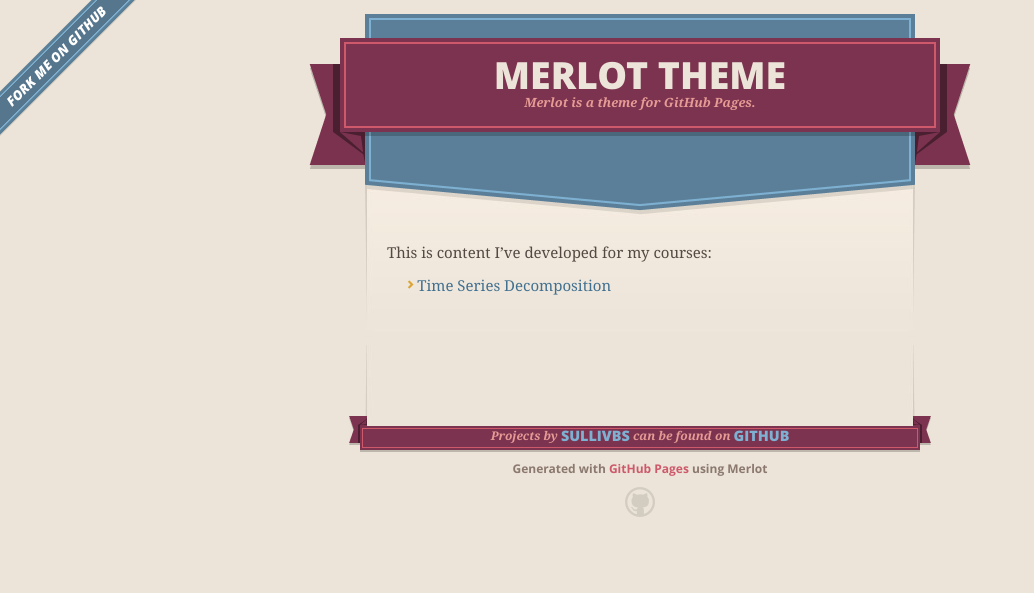
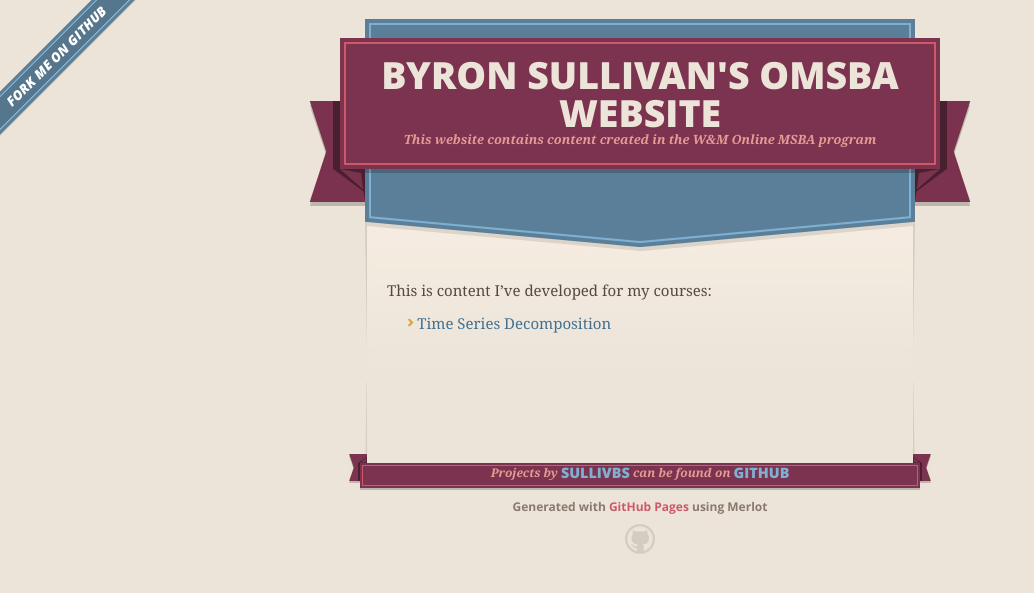
Before and after one commit to sullivbs/sullivbs.github.io, a Jekyll site: the page built from index.md, in a window 1280 px wide. Shown: the top 593 px of the page, without its empty margins (0-1034 px from the left). Built offline with Jekyll 4.4.1, drawn with Linux system fonts in a browser that asks for light colours; our own code applies the rules of GitHub Pages for plain Markdown files.

Commit message:
Update _config.yml

```diff
--- a/_config.yml
+++ b/_config.yml
@@ -1,5 +1,5 @@
-title: Merlot theme
-description: Merlot is a theme for GitHub Pages.
+title: Byron Sullivan's OMSBA Website
+description: This website contains content created in the W&M Online MSBA program
 show_downloads: false
 google_analytics:
 theme: jekyll-theme-merlot
```
